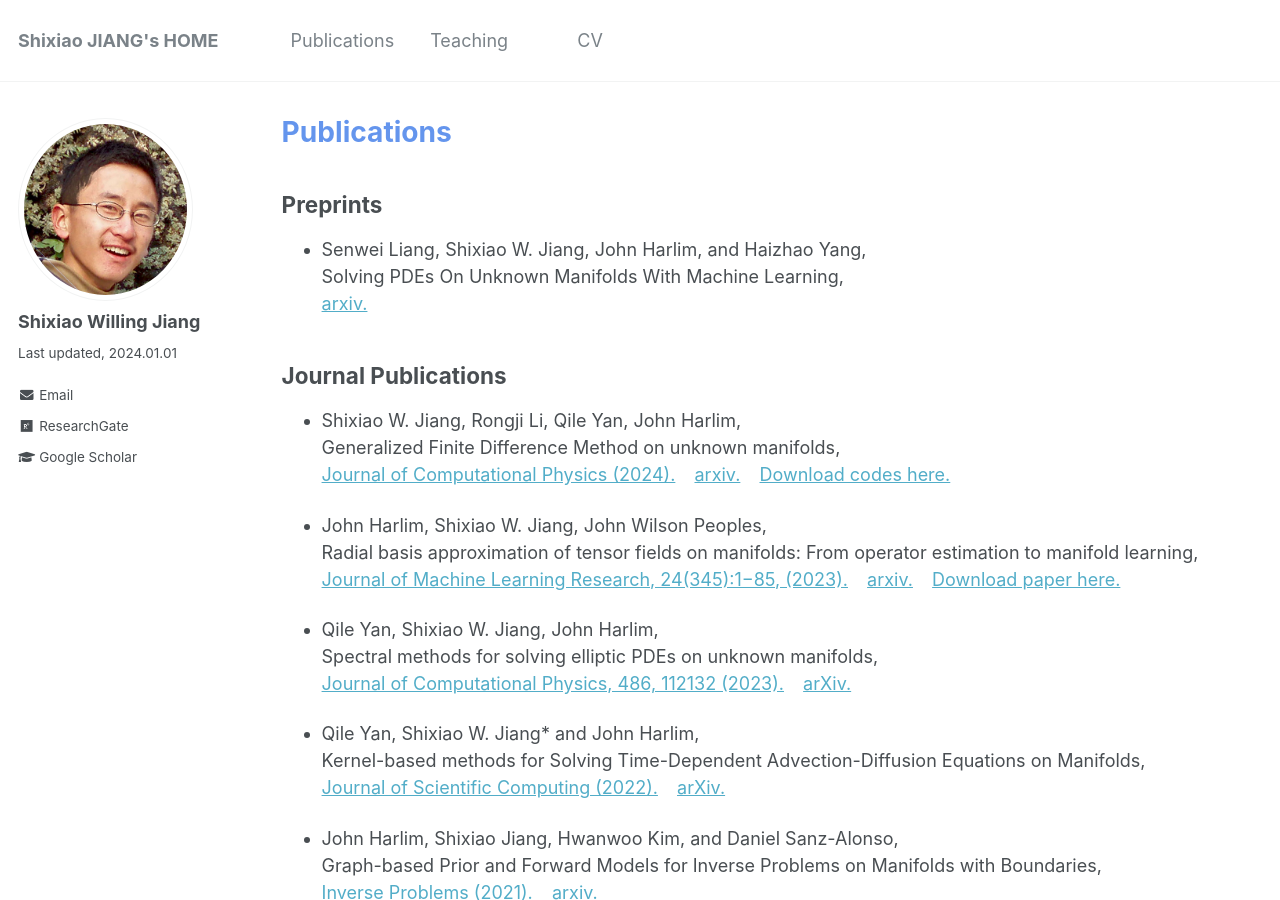
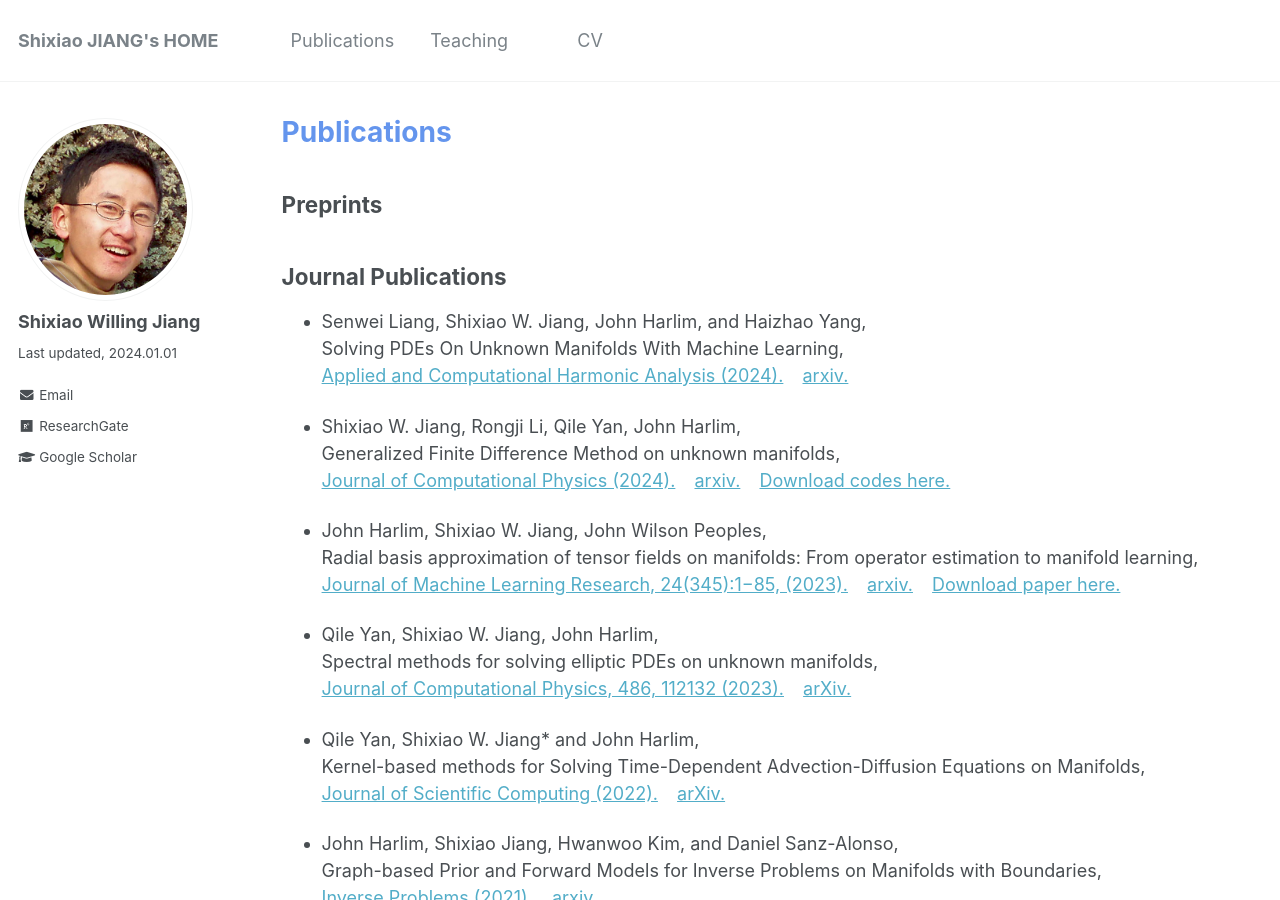
Before and after one commit to willingjiang/willingjiang.github.io, a Jekyll site: the page built from _pages/publication.md, in a window 1280 px wide and 900 px high. Built offline with Jekyll 4.4.1, drawn with Linux system fonts in a browser that asks for light colours.

Commit message:
Update publication.md

```diff
--- a/_pages/publication.md
+++ b/_pages/publication.md
@@ -9,11 +9,14 @@ author_profile: true
 
 ## Preprints
 
+
+
+## Journal Publications
+
 * Senwei Liang, Shixiao W. Jiang, John Harlim, and Haizhao Yang, <br>
 Solving PDEs On Unknown Manifolds With Machine Learning, <br>
+[Applied and Computational Harmonic Analysis (2024).](https://www.sciencedirect.com/science/article/pii/S1063520324000290) &ensp;
 [arxiv.](https://arxiv.org/abs/2106.06682)
-
-## Journal Publications
 
 * Shixiao W. Jiang, Rongji Li, Qile Yan, John Harlim, <br>
 Generalized Finite Difference Method on unknown manifolds, <br>
```
